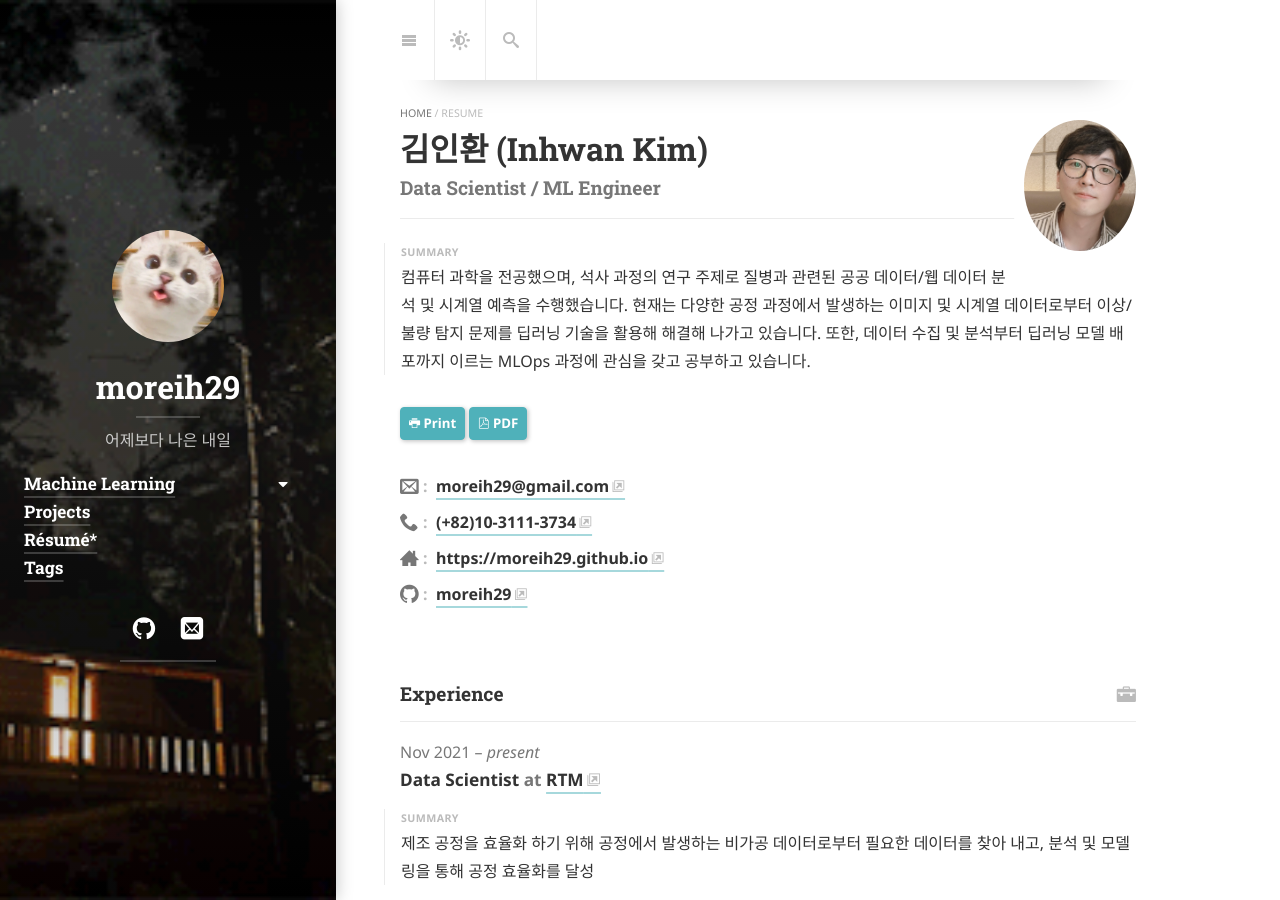
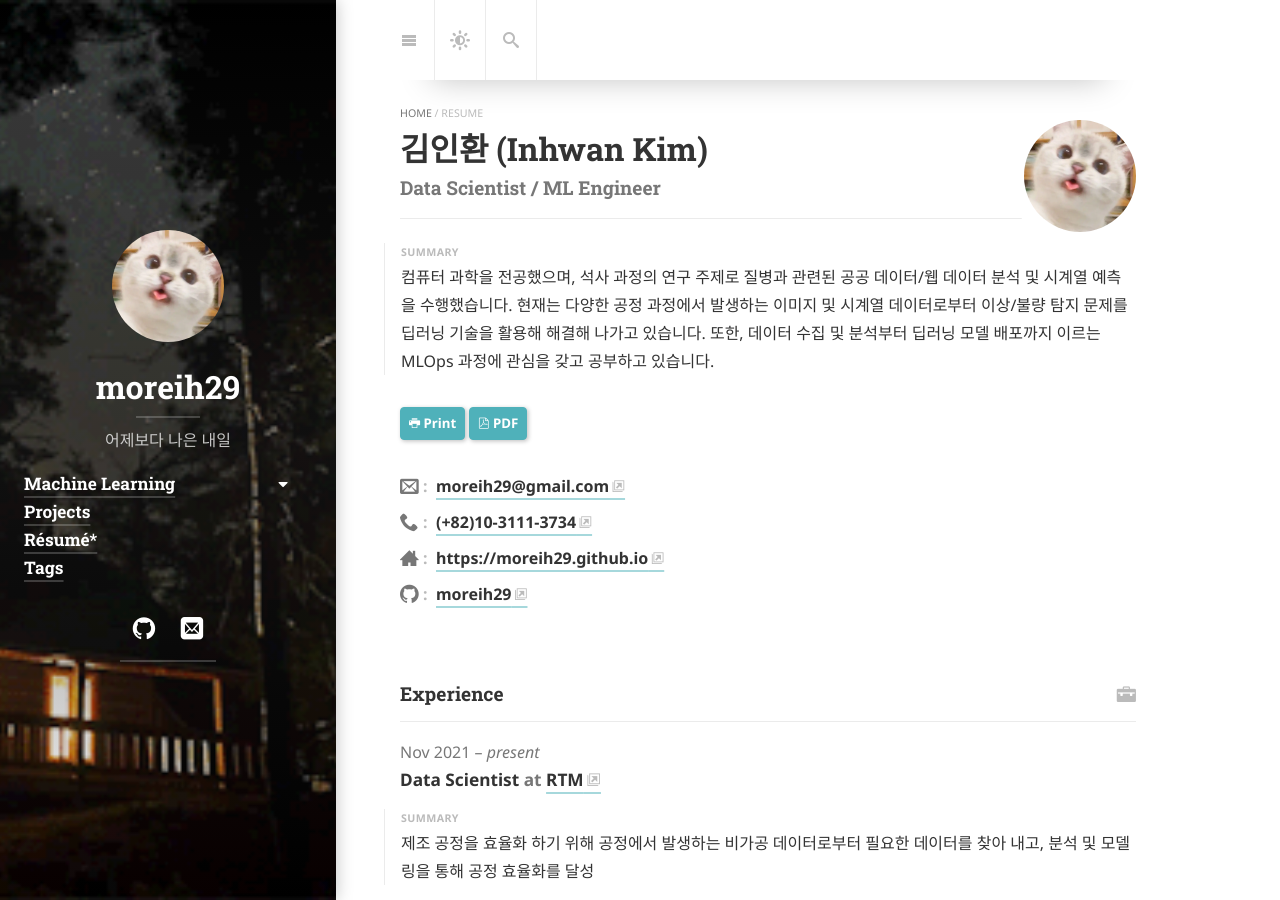
Before and after one commit to moreih29/moreih29.github.io, a Jekyll site: the page built from resume.md, in a window 1280 px wide and 900 px high. Built offline with Jekyll 4.4.1, drawn with Linux system fonts in a browser that asks for light colours; cached includes are drawn as plain includes; nearby versions of some CDN libraries; some web fonts are replaced; library files that are not in the unit come from our copies.

Commit message:
modify resume img

```diff
--- a/_data/resume.yml
+++ b/_data/resume.yml
@@ -4,7 +4,7 @@
 basics:
   name: "김인환 (Inhwan Kim)"
   label: "Data Scientist / ML Engineer"
-  picture: "/assets/img/profile.jpg"
+  picture: "/assets/img/suprised_cat.jpg"
   email: "moreih29@gmail.com"
   phone: "(+82)10-3111-3734"
   website: "https://moreih29.github.io"
```
Also changed, not shown: assets/img/profile.jpg (deleted).
